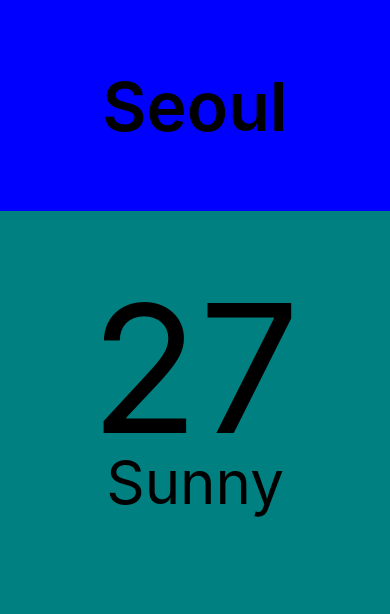
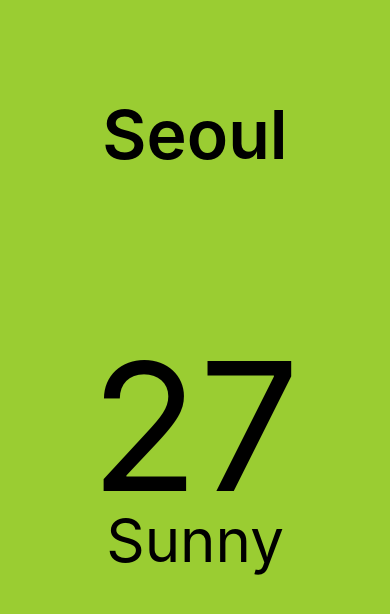
Before and after one commit to kuman514/ReactNativePractice, a React Native app: screen / in a window 390 px wide. Shown: the top 614 px of the page. Built offline with nearby package versions, Linux system fonts and the light colour scheme.

Commit message:
Practicing ScrollView

```diff
--- a/App.js
+++ b/App.js
@@ -1,21 +1,48 @@
 import React from 'react';
-import { StyleSheet, Text, View } from 'react-native';
+import { StyleSheet, Text, View, ScrollView, Dimensions } from 'react-native';
 
 // Can't use <div> -> Use <View>
 // Import components from 'react-native'
 // All text content should be in <Text></Text>
+
+// Web browser -> Scroll Available
+// View -> Scroll Not Available
+// ScrollView -> Scroll Available
+
+const { width: SCREEN_WIDTH } = Dimensions.get('window');
+
+// ScrollView horizontal pagingEnabled
+
 export default function App() {
   return (
     <View style={styles.container}>
       <View style={styles.city}>
         <Text style={styles.cityName}>Seoul</Text>
       </View>
-      <View style={styles.weather}>
+      <ScrollView
+        contentContainerStyle={styles.weather}
+        horizontal
+        pagingEnabled
+        showsHorizontalScrollIndicator={false}
+        showsVerticalScrollIndicator={false}
+      >
         <View style={styles.day}>
           <Text style={styles.temp}>27</Text>
           <Text style={styles.description}>Sunny</Text>
         </View>
-      </View>
+        <View style={styles.day}>
+          <Text style={styles.temp}>27</Text>
+          <Text style={styles.description}>Sunny</Text>
+        </View>
+        <View style={styles.day}>
+          <Text style={styles.temp}>27</Text>
+          <Text style={styles.description}>Sunny</Text>
+        </View>
+        <View style={styles.day}>
+          <Text style={styles.temp}>27</Text>
+          <Text style={styles.description}>Sunny</Text>
+        </View>
+      </ScrollView>
     </View>
   );
 }
@@ -25,11 +52,10 @@
 const styles = StyleSheet.create({
   container: {
     flex: 1,
-    backgroundColor: 'green'
+    backgroundColor: 'yellowgreen'
   },
   city: {
     flex: 1,
-    backgroundColor: 'blue',
     justifyContent: 'center',
     alignItems: 'center'
   },
@@ -38,12 +64,10 @@
     fontWeight: '600'
   },
   weather: {
-    flex: 3
   },
   day: {
-    flex: 1,
-    alignItems: 'center',
-    backgroundColor: 'teal'
+    width: SCREEN_WIDTH,
+    alignItems: 'center'
   },
   temp: {
     marginTop: 50,
```
